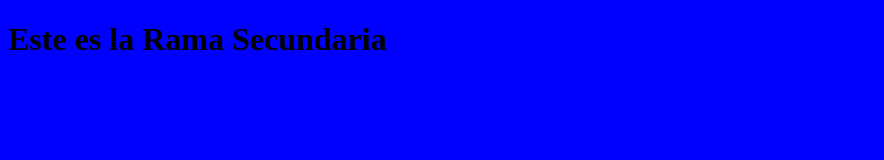
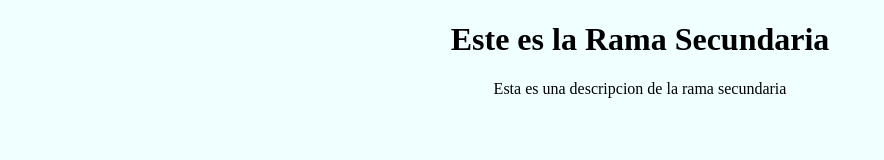
Before and after one commit to yibergg/PractBranch, a plain HTML site: page index.html in a window 1280 px wide. Shown: the whole page, without its empty margins (0-884 px from the left). Drawn offline with Linux system fonts and the light colour scheme.

Commit message:
Creacion de descripcion de la rama secundaria y cambio de colo

```diff
--- a/index.html
+++ b/index.html
@@ -5,8 +5,9 @@
     <meta name="viewport" content="width=device-width, initial-scale=1.0">
     <title>Document</title>
 </head>
-<body style="background: blue;">
+<body style="background: azure; text-align: center;">
     <h1>Este es la Rama Secundaria</h1>
+    <p style="text-align: center;">Esta es una descripcion de la rama secundaria</p>
 </body>
 <script>
     alert("Aviso de esta vista es de la Rama Secundaria")
```
